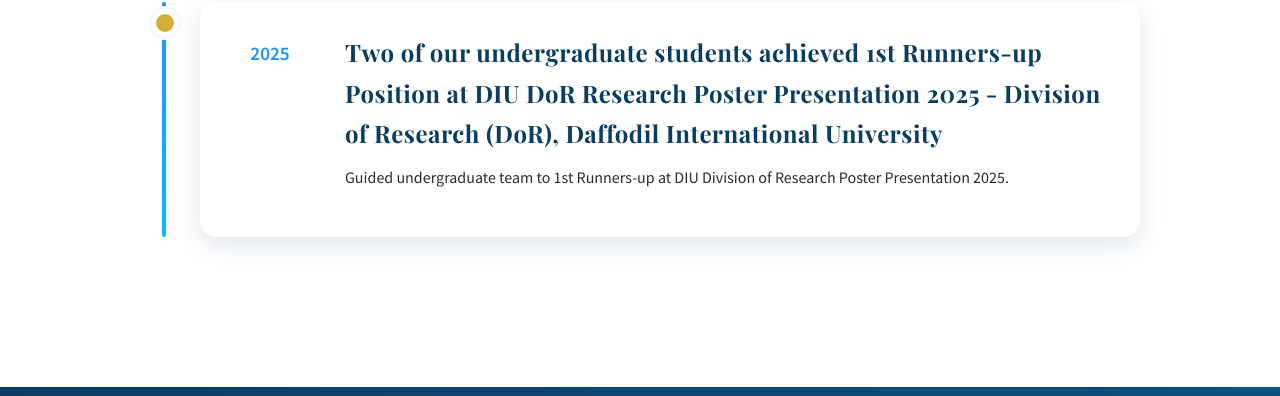
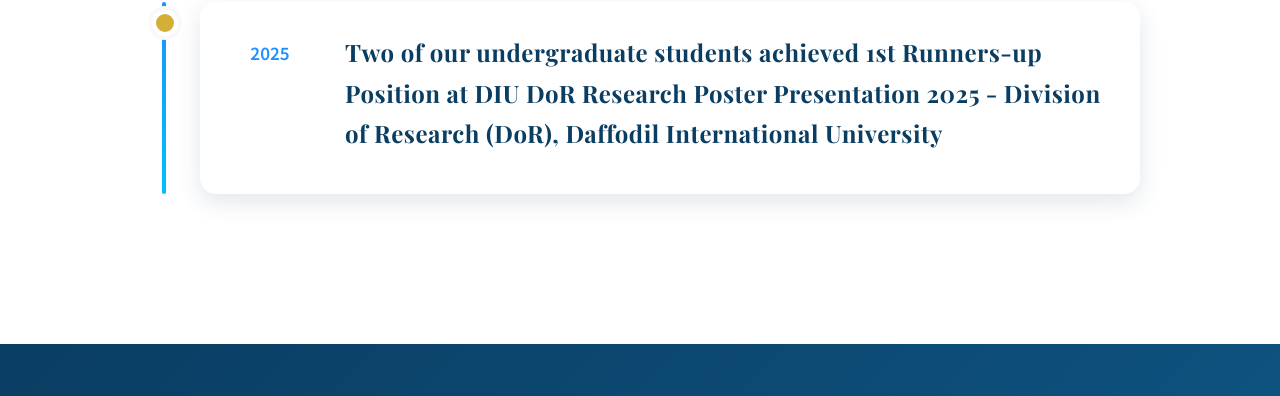
Before and after one commit to Team-AI-DIU/Artificial-Intelligence-Lab, a plain HTML site: page index.html in a window 1280 px wide. Shown: the part 9272-9668 px from the top of the page. Drawn offline with nearby package versions, Linux system fonts and the light colour scheme.

Commit message:
Update index.html

```diff
--- a/index.html
+++ b/index.html
@@ -1103,7 +1103,6 @@
                     <div class="timeline-year">2025</div>
                     <div class="timeline-content">
                         <h3>Two of our undergraduate students achieved 1st Runners-up Position at DIU DoR Research Poster Presentation 2025 - Division of Research (DoR), Daffodil International University </h3>
-                        <p>Guided undergraduate team to 1st Runners-up at DIU Division of Research Poster Presentation 2025.</p>
                     </div>
                 </div>
              </div>
```
